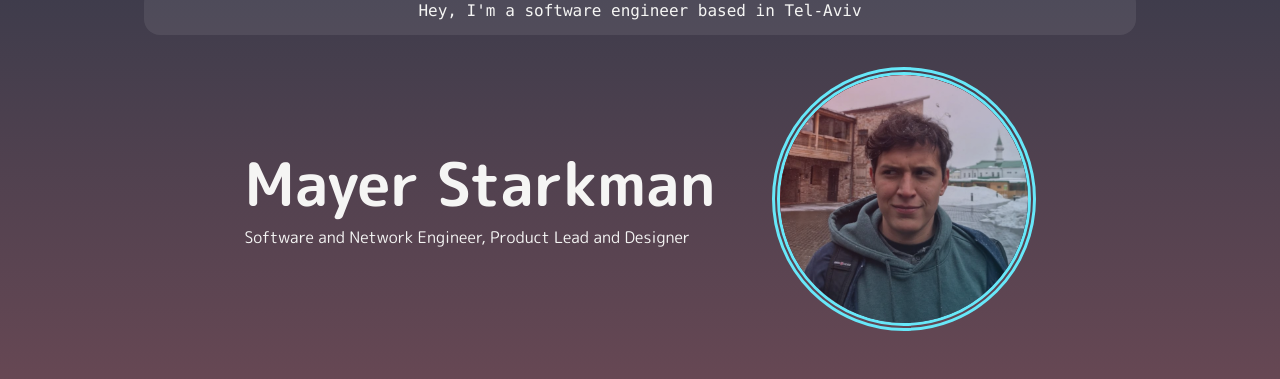
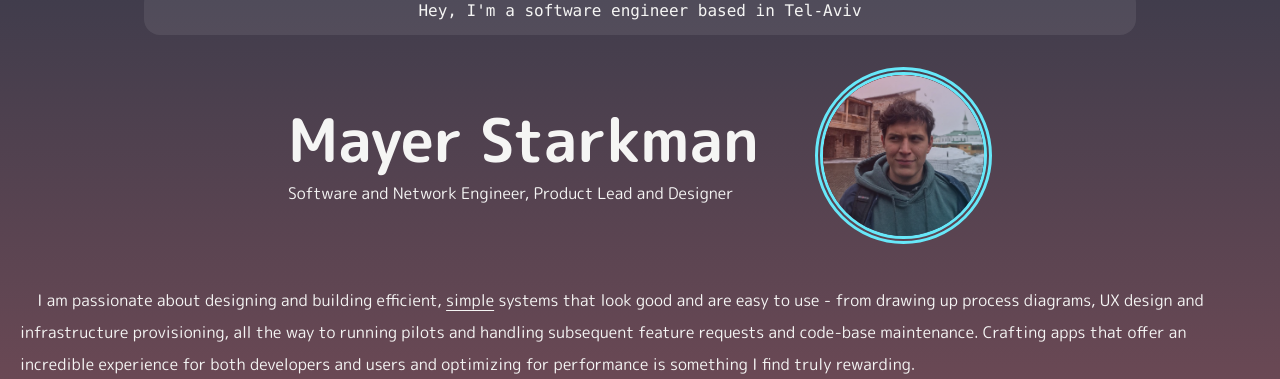
Before and after one commit to mayerstrk/bjorn, a SvelteKit app: page / in a window 1280 px wide. Shown: the part 389-768 px from the top of the page. Built offline with nearby package versions, Linux system fonts and the light colour scheme; no server answers.

Commit message:
build(*): update dependencies

```diff
--- a/src/routes/+page.svelte
+++ b/src/routes/+page.svelte
@@ -41,7 +41,7 @@
 		</div>
 		<div
 			id="root-hero-image-wrapper"
-			class="relative box-content size-[125px] min-w-[125px] overflow-hidden rounded-full border-8 border-double border-cyan-300 sm:size-2/5 md:size-1/5"
+			class="relative box-content size-[110px] min-w-[110px] overflow-hidden rounded-full border-8 border-double border-cyan-300 md:size-[13%]"
 		>
 			<div
 				id="root-hero-image-overlay"
```
Also changed, not shown: 1 other file (tests, documents, lock files or other folders).
